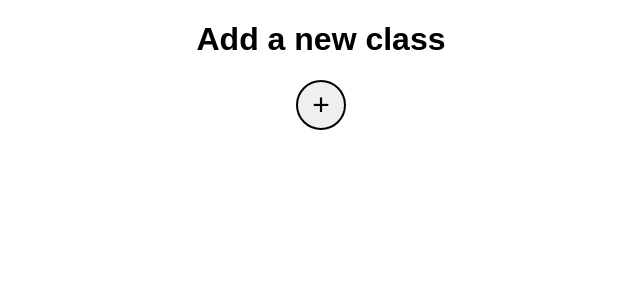
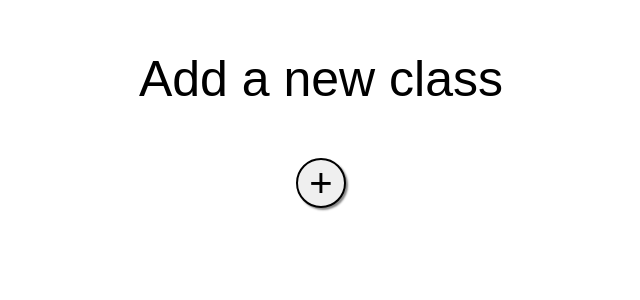
Before and after one commit to cgoez/CS9-LambdaNextLeaderboard, a React (Create React App) app in the folder leaderboard-frontend/: page /class in a window 1280 px wide. Shown: the top 300 px of the page, without its empty margins (319-959 px from the left). Built offline with nearby package versions, Linux system fonts and the light colour scheme.

Commit message:
More work on ClassList.js and ClassList.css.  Tested with dummy data, and now works properly.  Added styling.  Should be ready for real data.

```diff
--- a/leaderboard-frontend/src/components/ClassList.css
+++ b/leaderboard-frontend/src/components/ClassList.css
@@ -2,8 +2,37 @@
     box-sizing: border-box;
 }
 
+.APP__CLASSLIST {
+    display: flex;
+    flex-wrap: wrap;
+    justify-content: center;
+}
+
+.APP__CLASSCARD {
+    border: 2px solid black;
+    padding: 2.5%;
+    margin: 5px;
+    width: 200px;
+    height: 200px;
+    box-shadow: 5px 5px 5px #888888;
+}
+
+.APP__CLASSCARD button {
+    margin-left: 5px;
+    box-shadow: 2px 2px 2px #888888;
+}
+
+.APP__CNAME {
+    margin: 0;
+}
+
 .APP__ADDCLASS__SOLO {
     display: flex;
+    flex-direction: column;
+    font-size: 50px;
+    align-items: center;
+    justify-content: center;
+    text-align: center;
 }
 
 .APP__ADDCLASS__CARD {
@@ -11,12 +40,26 @@
     flex-direction: column;
     justify-content: center;
     align-items: center;
+    font-size: 18px;
+    border: 2px solid black;
+    padding: 2.5%;
+    margin: 5px;
+    width: 200px;
+    height: 200px;
+    box-shadow: 5px 5px 5px #888888;
 }
 
-.APP__ADDCLASS__SOLO, button {
-    font-size: 30px;
+.APP__ADDCLASS__BUTTONWRAPPER {
+    display: flex;
+    justify-content: center;
+    text-decoration: none;
+}
+.APP__ADDCLASS_ADDBUTTON {
+    align-self: center;
+    font-size: 40px;
     height: 50px;
     width: 50px;
     border: solid black 2px;
     border-radius: 50%;
+    box-shadow: 2px 2px 2px #888888;
 }
--- a/leaderboard-frontend/src/components/ClassList.js
+++ b/leaderboard-frontend/src/components/ClassList.js
@@ -4,6 +4,16 @@ import {Link} from 'react-router-dom';
 
 //________STYLING________
 import './ClassList.css'
+
+
+//________DUMMY DATA________
+// classes: [
+//     { cName: "CS9", cPop: 52, cPart: 74.05, cHired: 22 },
+//     { cName: "CS10", cPop: 72, cPart: 87.25, cHired: 44 },
+//     { cName: "ML3", cPop: 13, cPart: 51.23, cHired: 7 }
+// ],
+
+// classes: props.classes,
 
 //________CLASSLIST________
 class ClassList extends Component {
@@ -20,22 +30,24 @@ class ClassList extends Component {
             return (
                 <div className="APP__CLASSLIST">
                     {/* Map through classes and make a card for each one. */}
-                    {this.props.classes.map((cID, index) => {
+                    {this.state.classes.map((cID, index) => {
                         return(
                             <div key ={`classID${index}`}>
-                                <Link to={`/classID/${index}`}>
-                                    <ClassCard classID={cID} />
-                                </Link>
+                                <ClassCard classID={cID} />
                             </div>
                         );
                     })}
                     {/* Button to add a new class */}
-                    <AddClass className="APP__ADDCLASS__CARD"/>
+                    <div className="APP__ADDCLASS__CARD">
+                        <AddClass />
+                    </div>
                 </div>
             );
         } else {  // Highlight "Add a new class", if there are no classes
             return(
-                <AddClass className="APP__ADDCLASS__SOLO"/>
+                <div className="APP__ADDCLASS__SOLO">
+                    <AddClass />
+                </div>
             );
         }
     }
@@ -60,9 +72,9 @@ function ClassCard(props) {
 // AddClass card constructor
 function AddClass() {
     return(
-        <div className="APP__ADDCLASS__CARD">
-            <h1>Add a new class</h1>
-            <button>+</button>
+        <div>
+            <p>Add a new class</p>
+            <Link to={`/createclass`} className="APP__ADDCLASS__BUTTONWRAPPER"><button className="APP__ADDCLASS_ADDBUTTON">+</button></Link>
         </div>
     );
 };
```
